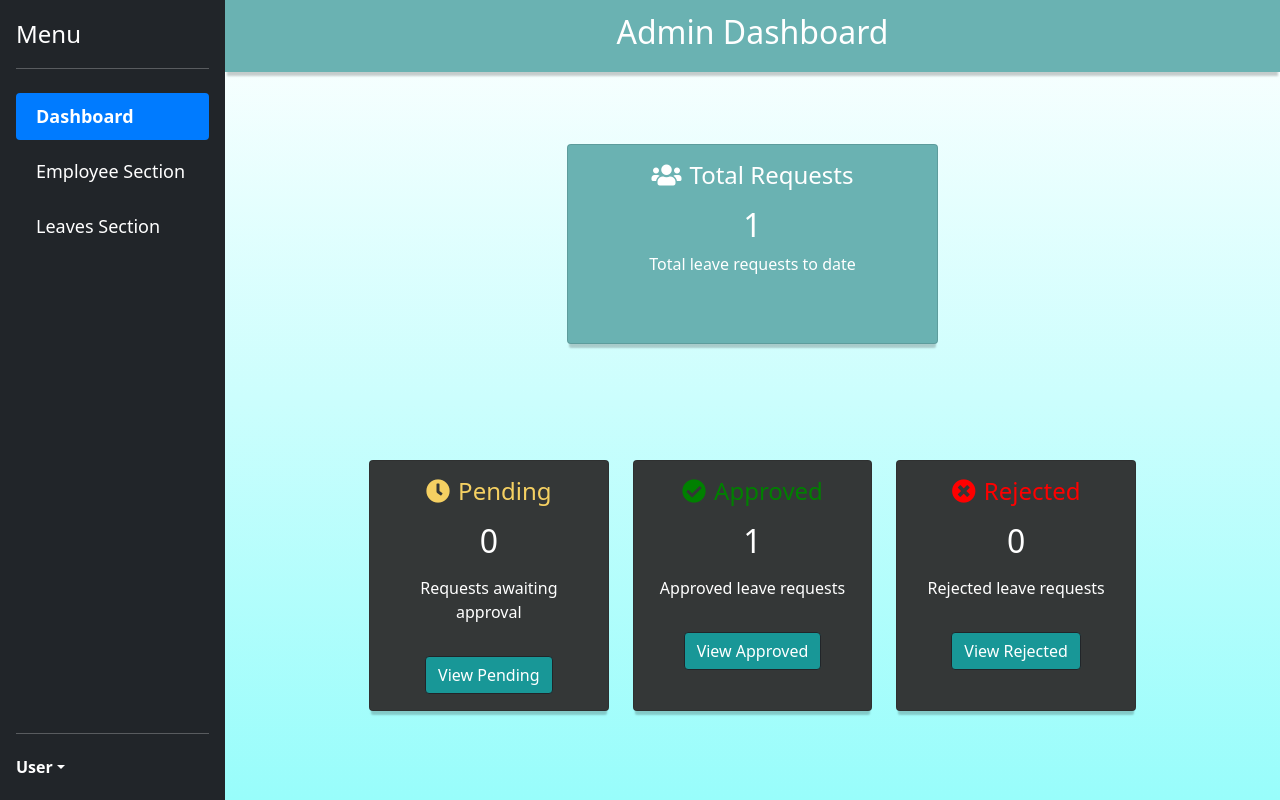
After one commit to pushkar-07/django-leave-management, a Django app: page /employees/admin-dashboard/ in a window 1280 px wide. The commit adds this page. Run offline with Django 5.2, Linux system fonts and the light colour scheme; a user stored in the database is signed in; tables that the repository leaves empty hold one stand-in row (values such as "Sample post").

Commit message:
new changes to dashboards

```diff
--- /dev/null
+++ b/leave_management/employees/templates/employees/admin_dashboard.html
@@ -0,0 +1,109 @@
+{% extends "homepage.html" %}
+{% block title %}Admin Dashboard{% endblock title %}
+{% block content %}
+
+<div class="page-header fixed-top"><h2>Admin Dashboard</h2></div>
+
+<div class="sidebar text-white bg-dark p-3">
+    <div class="sidebar-content">
+        <a href="/" class="d-flex align-items-center mb-3 mb-md-0 me-md-auto text-white text-decoration-none">
+          <span class="fs-4">Menu</span>
+        </a>
+        <hr>
+        <ul class="nav nav-pills flex-column mb-auto">
+          <li class="nav-item mt-2">
+            <a href="/" class="nav-link active" aria-current="page">
+              Dashboard
+            </a>
+          </li>
+
+          <li class="nav-item mt-2">
+            {% comment %} <a href="/admin/" class="nav-link text-white"> {% endcomment %}
+            <a href="{% url 'employee_section' %}" class="nav-link text-white">
+              Employee Section
+            </a>
+          </li>
+          <li class="nav-item mt-2">
+            <a href="{% url 'manage_leaves' %}" class="nav-link text-white">
+              Leaves Section
+            </a>
+          </li>
+        </ul>
+    </div>
+
+    <div class="user-section">
+      <hr>
+        <a href="#" class="d-flex align-items-center text-white text-decoration-none dropdown-toggle" id="dropdownUser1" data-bs-toggle="dropdown" aria-expanded="false">
+          <strong>User</strong>
+        </a>
+        <ul class="dropdown-menu dropdown-menu-dark text-small shadow p-3" aria-labelledby="dropdownUser1">
+          <li><a class="dropdown-item" href="{% url 'password_change'  %}">Change Password</a></li>
+          <li><hr class="dropdown-divider"></li>
+          <li>
+            <a class="dropdown-item" href="{%url 'logout' %}" onclick="event.preventDefault(); document.getElementById('logout-form').submit();">Logout</a>
+              <form id="logout-form" method="post" action="{% url 'logout' %}" style="display:none">
+                {% csrf_token %}
+              </form>
+          </li>
+        </ul>
+    </div>
+  </div>
+
+  <div class="content">
+    <div class="container mt-4">
+      <div class="row g-4 d-flex justify-content-center">
+        <div class="col-md-6">
+          <div class="card h-100" style="background-color:rgb(106,178,178);">
+            <div class="card-body text-center">
+              <h4 class="card-title text-white mb-3">
+                <i class="fas fa-users me-2"></i>Total Requests
+              </h4>
+              <h2 class="card-text text-white">{{total_requests}}</h2>
+              <p class="card-text text-white">Total leave requests to date</p>
+            </div>
+          </div>
+        </div>
+      </div>
+
+      <div class="row gy-3">
+        <div class="col-md-4">
+          <div class="card h-100" style="background-color:rgb(52, 55, 55);">
+            <div class="card-body text-center">
+              <h4 class="card-title mb-3" style="color:rgb(245, 208, 98);">
+                <i class="fas fa-clock me-2"></i>Pending
+              </h4>
+              <h2 class="text-white mb-3">{{pending_requests}}</h2>
+              <p class="card-text text-white">Requests awaiting approval</p>
+              <a href="{% url 'manage_leaves' %}?status=Pending" class="btn btn-dark mt-3">View Pending</a>
+            </div>
+          </div>
+        </div>
+        <div class="col-md-4">
+          <div class="card h-100" style="background-color:rgb(52, 55, 55);">
+            <div class="card-body text-center">
+              <h4 class="card-title mb-3" style="color:green;">
+                <i class="fas fa-check-circle me-2"></i>Approved
+              </h4>
+              <h2 class="text-white mb-3">{{approved_requests}}</h2>
+              <p class="card-text text-white">Approved leave requests</p>
+              <a href="{% url 'manage_leaves' %}?status=Approved" class="btn btn-dark mt-3">View Approved</a>
+
+            </div>
+          </div>
+        </div>
+        <div class="col-md-4">
+          <div class="card h-100" style="background-color:rgb(52, 55, 55);">
+            <div class="card-body text-center">
+              <h4 class="card-title mb-3" style="color:red;">
+                <i class="fas fa-times-circle me-2"></i>Rejected
+              </h4>
+              <h2 class="text-white mb-3">{{rejected_requests}}</h2>
+              <p class="card-text text-white">Rejected leave requests</p>
+              <a href="{% url 'manage_leaves' %}?status=Rejected" class="btn btn-dark mt-3">View Rejected</a>
+            </div>
+          </div>
+        </div>
+      </div>
+    </div>
+  </div>
+{% endblock content %}
--- a/leave_management/employees/templates/employees/employee_list.html
+++ b/leave_management/employees/templates/employees/employee_list.html
@@ -27,9 +27,6 @@
                 <td>{{employee.phone}}</td>
                 <td>{{employee.department}}</td>
                 <td>{{employee.designation}}</td>
-                <td>
-                    <a href="{% url 'delete_employee' employee.id %}">Delete</a>
-                </td>
             </tr>
             {% endfor %}
 
--- a/leave_management/employees/urls.py
+++ b/leave_management/employees/urls.py
@@ -12,6 +12,7 @@ urlpatterns = [
     path('login-employee/',EmployeeLoginView.as_view(),name='login'),
     path('logout/',auth_views.LogoutView.as_view(next_page='homepage'), name='logout'),
     path("dashboard/", views.dashboard, name="dashboard"),
+    path('employee-list/',views.employee_list,name='employee_list'),
     path('password-change/',auth_views.PasswordChangeView.as_view(template_name='employees/password_change.html',success_url='/employees/password-change-done/'),name='password_change'),
     path('password-change-done/',auth_views.PasswordChangeDoneView.as_view(template_name='employees/password_change_done.html'),name='password_change_done'),
     path('password-reset/',auth_views.PasswordResetView.as_view(form_class=CustomPasswordResetForm),name='password_reset'),
@@ -21,5 +22,6 @@ urlpatterns = [
     path('manage-leaves/',views.manage_leaves,name='manage_leaves'),
     path('update-leave-status/<int:leave_id>/',views.update_leave_status,name='update_leave_status'),
     path('view-leave/<int:leave_id>/',views.view_leave,name='view_leave'),
-
+    path('admin-dashboard/',views.admin_dashboard,name='admin_dashboard'),
+    path('employee-section/',views.employee_section,name='employee_section'),
 ]
--- a/leave_management/employees/views.py
+++ b/leave_management/employees/views.py
@@ -8,14 +8,30 @@ from django.core.mail import send_mail
 from django.conf import settings
 from django.db.models import Q
 from django.contrib.auth.models import User
+from django.contrib import messages
 
 # Create your views here.
 
+@staff_member_required
+def admin_dashboard(request):
+    context={
+    'total_requests':LeaveApplication.objects.count(),
+    'pending_requests': LeaveApplication.objects.filter(status='Pending').count(),
+    'approved_requests': LeaveApplication.objects.filter(status='Approved').count(),
+    'rejected_requests': LeaveApplication.objects.filter(status='Rejected').count(),
+    'total_employees':Employee.objects.filter(is_active=True).count(),
+    }
+    return render(request,'employees/admin_dashboard.html',context)
+
+@staff_member_required
+def employee_section(request):
+    context={'total_employees':Employee.objects.filter(is_active=True).count(),}
+    return render(request,'employees/employee_section.html',context)
 
 @login_required
 def dashboard(request):
     if request.user.is_staff:
-        return redirect('manage_leaves')
+        return redirect('admin_dashboard')
     return render(request,'employees/dashboard.html')
 
 @staff_member_required
@@ -41,17 +57,40 @@ def delete_employee(request,employee_id):
 def apply_leave(request):
     if request.method == 'POST':
         form = LeaveApplicationForm(request.POST)
-        if form.is_valid():
-            leave=form.save(commit=False)
-            leave.employee=request.user
-            leave.save()
-            return redirect('leave_status')
-        else:
-            print("Form errors:", form.errors)
-
+        try:
+            employee=Employee.objects.get(email=request.user.email)
+            if form.is_valid():
+                leave=form.save(commit=False)
+                leave.employee=request.user
+                leave.employee_email = request.user.email
+                # employee=Employee.objects.filter(email=request.user.email).first()
+                if employee.leave_balance > 0:
+                    leave.save() #deducting the leave in the model's save method
+                    return redirect('leave_status')
+                else:
+                    form.add_error(None,"Insufficient leave balance.")
+        except Employee.DoesNotExist:
+            form.add_error(None, "No employee record found for this user.")
     else:
         form = LeaveApplicationForm()
     return render(request,'employees/apply_leave.html',{'form':form})
+    # if request.method == 'POST':
+    #     form = LeaveApplicationForm(request.POST)
+    #     employee =Employee.objects.filter(email=request.user.email).first()
+
+    #     if employee and employee.leave_balance <= 0:
+    #         messages.error(request,"Insufficient leave balance. cannot apply for leave.")
+    #         return render(request,'employees/apply_leave.html',{'form':form})
+
+    #     if form.is_valid():
+    #         leave = form.save(commit=False)
+    #         leave.employee =request.user
+    #         leave.employee_email = request.user.email
+    #         leave.save()
+    #         return redirect('leave_status')
+    # else:
+    #     form =LeaveApplicationForm()
+    # return render(request,'employees/apply_leave.html',{'form':form})
 
 @login_required
 def leave_status(request):
@@ -103,10 +142,21 @@ def update_leave_status(request,leave_id):
     if request.method=='POST':
         admin_reason=request.POST.get('admin_reason')
         status=request.POST.get('status')
+        previous_status = leave.status
         leave.status=status
         leave.admin_reason=admin_reason
         leave.save()
 
+        if previous_status != status:
+            employee=Employee.objects.filter(email=leave.employee.email).first()
+            if employee:
+                if status == 'Rejected':
+                    employee.leave_balance += 1
+                    employee.save()
+                elif status == 'Approved':
+                    pass # leave already deducted during application , no need to deduct again
+
+#sending email
         subject=f"Your Leave Application Status: {status}"
         message=f"""
         Dear {leave.employee.first_name},
--- a/leave_management/templates/homepage.html
+++ b/leave_management/templates/homepage.html
@@ -8,6 +8,7 @@
         {% endblock title %}
     </title>
     <link href="https://cdn.jsdelivr.net/npm/bootstrap@5.0.2/dist/css/bootstrap.min.css" rel="stylesheet" integrity="sha384-EVSTQN3/azprG1Anm3QDgpJLIm9Nao0Yz1ztcQTwFspd3yD65VohhpuuCOmLASjC" crossorigin="anonymous">
+    <link rel="stylesheet" href="https://cdnjs.cloudflare.com/ajax/libs/font-awesome/5.15.4/css/all.min.css">
     <style>
         html, body {
             height: 100%;
@@ -24,40 +25,99 @@
         }
         .card{
             min-height:200px;
-            background-color:rgb(30, 32, 32);
+            background-color:rgb(41, 49, 49);
+            box-shadow: 0 6px 2px -2px rgba(0, 0, 0, 0.2);
+
         }
         .btn{
-            background-color:rgb(52, 138, 157);
+            background-color:rgb(24, 151, 151);
             margin-top:50px;
 
         }
 
+        .sidebar {
+            position: fixed;
+            top: 0;
+            left: 0;
+            height: 100vh;
+            width: 225px;
+            background-color: #343a40;
+            padding-top: 20px;
+            display:flex;
+            flex-direction:column;
+            justify-content:space-between;
+        }
+
+        .sidebar .nav-link {
+            color: #ffffff;
+            font-size: 18px;
+            padding: 10px 20px;
+            display: block;
+            transition: 0.3s;
+        }
+
+        .sidebar .nav-link:hover {
+            background-color: #495057;
+        }
+
+        .sidebar .nav-link.active {
+            background-color: #007bff;
+            font-weight: bold;
+        }
+
+        .user-section{
+            margin-top:auto;
+            padding-top: 1rem;
+        }
+        .user-section a{
+            color:white;
+            text-decoration:none;
+            font-size:16px;
+            display:bock;
+            padding: 5px 0;
+        }
+
+
+        .content{
+            margin-left: 225px;
+            padding: 20px;
+        }
+
+        .page-header{
+            text-align:center;
+            background-color:rgb(106, 178, 178);
+            color:white;
+            margin-left: 225px;
+            margin-bottom:15px;
+            padding:13px;
+            box-shadow: 0 6px 2px -2px rgba(0, 0, 0, 0.2);
+
+        }
+        .header{
+            text-align:center;
+            background-color:rgb(24, 151, 151);
+            color:white;
+            padding:13px;
+            box-shadow: 0 6px 2px -2px rgba(0, 0, 0, 0.2);
+        }
     </style>
 </head>
 <body>
     {% block content %}
-    <header>
-        <h1 class="heading text-center">Employee Leave Management System</h1>
-        <hr><hr>
-
         {% if user.is_authenticated %}
             {% if user.is_staff %}
-                <p>Welcome, {{user.username}}</p>
-                <a href="{% url 'manage_leaves' %}">Admin Dashboard</a>
-                <a href="/admin/">Admin Panel</a>
+              <script>window.location.href = "{% url "admin_dashboard" %}";</script>
             {% else %}
                 <p>Welcome, {{user.first_name}}</p>
                 <a href="{% url 'dashboard' %}">Dashboard</a>
+                <a class="dropdown-item" href="{%url 'logout' %}" onclick="event.preventDefault(); document.getElementById('logout-form').submit();">Logout</a>
+                    <form id="logout-form" method="post" action="{% url 'logout' %}" style="display:none">
+                      {% csrf_token %}
+                    </form>
             {% endif %}
-            <hr>
-            <a href="{% url 'password_change'  %}">Change Password</a>
-            <hr>
-            <form method="post" action="{% url 'logout' %}" style="display:inline">
-                {% csrf_token %}
-                <button type="submit">Logout</button>
-            </form>
 
         {% else %}
+        <div class="header"><h2>Leave Management System</h2></div>
             <div class="row">
                 <div class="col-sm-6 mb-3 mb-sm-0">
                   <div class="card text-center">
@@ -78,7 +138,7 @@
               </div>
         {% endif %}
 
-    </header>
+
 
     {% endblock content %}
 
```
Also changed, not shown: leave_management/employees/admin.py (+24 -3 lines), leave_management/employees/models.py (+23 -7 lines), leave_management/employees/templates/employees/employee_section.html (added, +81 -0 lines), leave_management/employees/templates/employees/manage_leaves.html (+119 -2 lines), leave_management/leave_management/settings.py (+6 -6 lines), leave_management/employees/migrations/0014_leaveapplication_employee_email_and_more.py (added).
